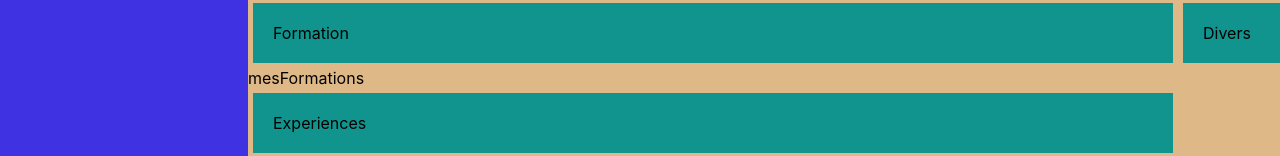
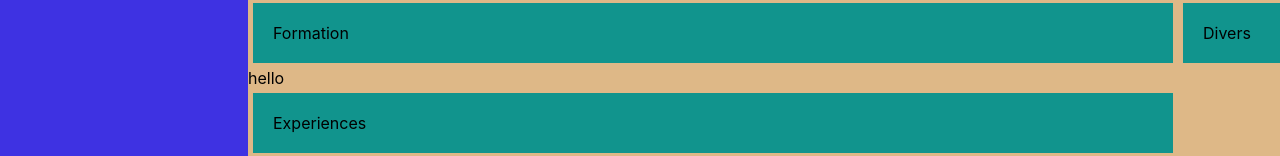
Before and after one commit to bigzeus007/cv-creator.github.io, a React (Create React App) app: page / in a window 1280 px wide. Shown: the part 265-421 px from the top of the page. Built offline with nearby package versions, Linux system fonts and the light colour scheme.

Commit message:
React CV CREATOR
Ajout index formation same as key

```diff
--- a/src/App.js
+++ b/src/App.js
@@ -10,7 +10,7 @@ import React, { useState } from 'react';
 
 function App() {
 
-  const [addFormation,setAddFormation]=useState([{titre:"", contenu:""}]);
+  const [addFormation,setAddFormation]=useState([{index:0, titre:"1", contenu:""}]);
 
 
   return (
--- a/src/Components/Formation.js
+++ b/src/Components/Formation.js
@@ -1,13 +1,14 @@
 import React, { useState, useEffect } from 'react';
 function Formation({addFormation,setAddFormation}) {
-useEffect(()=>{
-    console.log(addFormation.map((element)=>{}))},[addFormation]);
 
+    useEffect(()=>{console.log(addFormation.length);console.log(typeof(addFormation[0].titre))},[addFormation]);
 
     return(
         <>
         <div className="formation">Formation</div>
-        <div id="myFormation" className="myFormation" children={"mesFormations"}></div>
+        <div id="myFormation" className="myFormation" >
+            {addFormation.map(({element})=>(<div key={1} >hello</div>))}
+        </div>
         </>
     );
 }
--- a/src/Components/Outils.js
+++ b/src/Components/Outils.js
@@ -1,8 +1,11 @@
-import React, { useState } from 'react';
+import React, { useEffect, useState } from 'react';
 import App from '../App';
 
 function Outils({addFormation, setAddFormation}) {
+    let a=addFormation.length
+    useEffect(()=>{
 
+    },[addFormation])
 
 
 
@@ -10,7 +13,8 @@ function Outils({addFormation, setAddFormation}) {
         <div className="Outils">
             <div> Boite a outils</div>
             <button id="addFormation" onClick={()=>{
-                setAddFormation([...addFormation,{titre:"", contenu:""}])
+                setAddFormation([...addFormation,{index:a ,titre:"", contenu:""}]);
+
                 }}
                  className="Outil" style={{display:"block",height:"40px"}}>Ajouter Formation</button>
             <button id="addExp" className="Outil" style={{display:"block",height:"40px"}}>Ajouter Experience</button>
```
